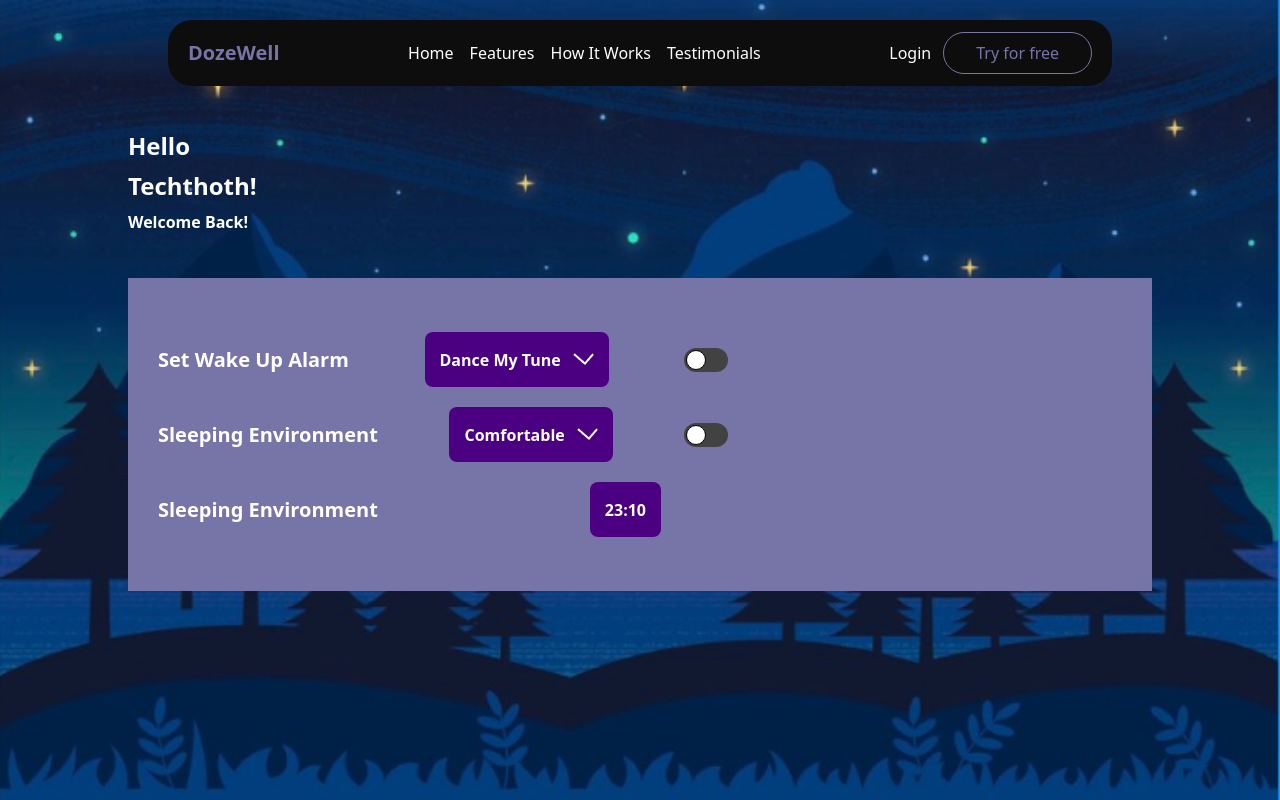
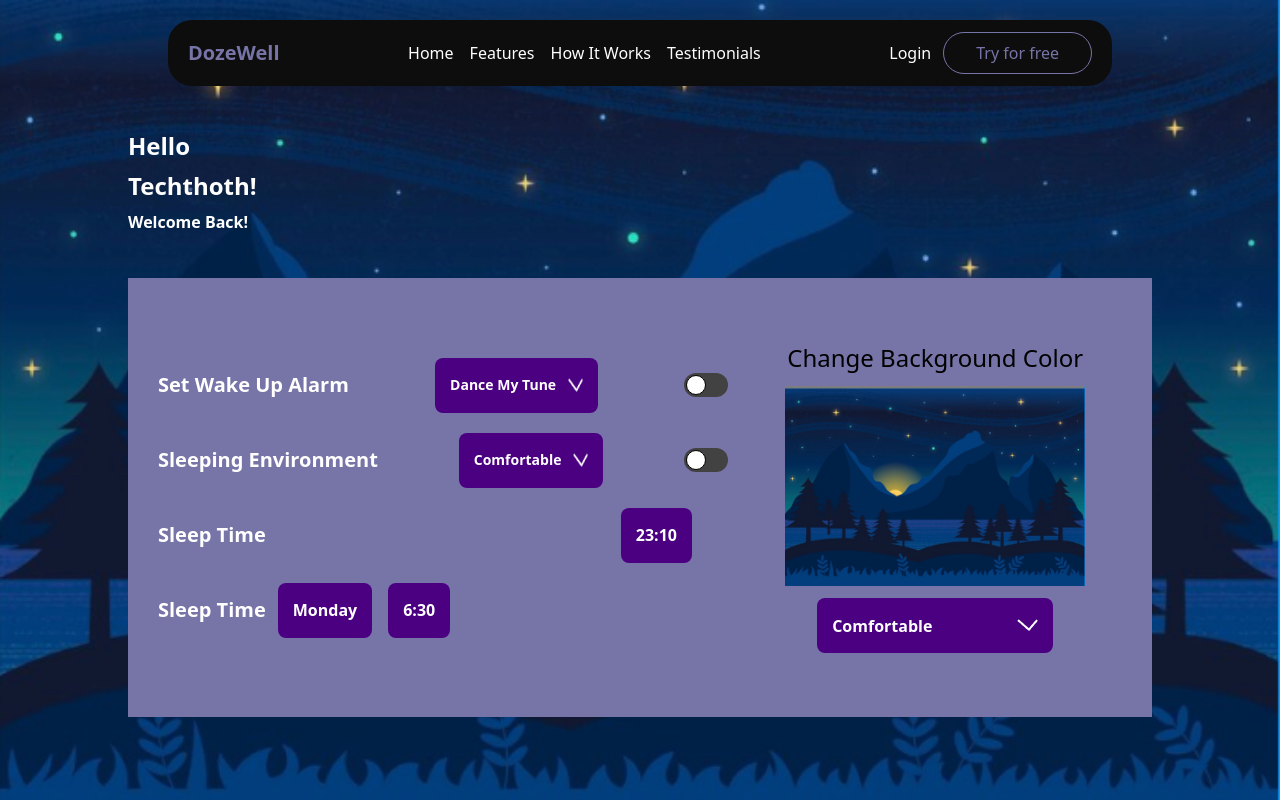
Before and after one commit to Classic-The-Demigod/DozeWell, a React (Vite) app: page /wake-up in a window 1280 px wide. Built offline with nearby package versions, Linux system fonts and the light colour scheme; a web font is replaced by a local one.

Commit message:
saving progress

```diff
--- a/src/pages/WakeUp.jsx
+++ b/src/pages/WakeUp.jsx
@@ -1,9 +1,10 @@
 import Header from "../components/Header"
 import ArrowDown from '../assets/arrow.png'
+import bg from '../assets/100vh-Bg.png'
 
 const WakeUp = () => {
     return (
-        <section className="px-[10vw] bg-hero-pattern h-lvh bg-no-repeat bg-center bg-cover">
+        <section className="md:px-[10vw] px-[15px] bg-hero-pattern h-lvh bg-no-repeat bg-center bg-cover">
             <Header />
             <div className="flex flex-col items-start justify-center gap-2 py-11">
                 <h1 className="text-white font-bold capitalize text-2xl">Hello</h1>
@@ -12,13 +13,13 @@ const WakeUp = () => {
                 {/* */}
             </div>
 
-            <main className="w-full bg-purple-dozewell flex items-center justify-between py-11 px-5">
-                <aside className="w-3/5 flex flex-col items-center justify-center">
-                    <div className="flex w-full gap-3 items-center justify-between p-[10px] h-55px">
-                        <h1 className="text-white font-bold text-xl capitalize">Set Wake up Alarm</h1>
-                        <span className="flex items-center justify-center gap-3 h-[55px] bg-[#4B0082] px-[15px] text-white capitalize font-bold rounded-lg">
+            <main className="w-full bg-purple-dozewell flex flex-col items-center justify-between py-11 px-5 md:flex md:flex-row">
+                <aside className="md:w-3/5 w-full flex flex-col items-center justify-center">
+                    <div className="flex w-full md:gap-3 items-center justify-between md:p-[10px] h-55px">
+                        <h1 className="text-white font-bold text-[12px] md:text-xl capitalize">Set Wake up Alarm</h1>
+                        <span className="flex items-center justify-center gap-3 h-[55px] bg-[#4B0082] px-2 md:px-[15px] text-white capitalize text-sm font-bold rounded-lg">
                             dance my tune
-                            <img src={ArrowDown} alt="Arrow Down" />
+                            <img src={ArrowDown} alt="Arrow Down" className="sm:h-[15px] sm:w-[15px]" />
                         </span>
                         <label className="inline-flex items-center cursor-pointer">
                             <input type="checkbox" value="" className="sr-only peer" />
@@ -27,10 +28,10 @@ const WakeUp = () => {
                     </div>
 
                     <div className="flex w-full gap-3 items-center justify-between p-[10px] h-55px">
-                        <h1 className="text-white font-bold text-xl capitalize">Sleeping Environment</h1>
-                        <span className="flex items-center justify-center gap-3 h-[55px] bg-[#4B0082] px-[15px] text-white capitalize font-bold rounded-lg">
+                        <h1 className="text-white font-bold text-[12px] md:text-xl capitalize">Sleeping Environment</h1>
+                        <span className="flex items-center justify-center gap-3 h-[55px] bg-[#4B0082] px-6 md:px-[15px] text-white capitalize text-sm font-bold rounded-lg">
                             Comfortable
-                            <img src={ArrowDown} alt="Arrow Down" />
+                            <img src={ArrowDown} alt="Arrow Down" className="sm:h-[15px] sm:w-[15px]"/>
                         </span>
                         <label className="inline-flex items-center cursor-pointer">
                             <input type="checkbox" value="" className="sr-only peer" />
@@ -39,13 +40,32 @@ const WakeUp = () => {
                     </div>
 
                     <div className="flex w-full gap-3 items-center justify-start p-[10px] h-55px">
-                        <h1 className="text-white font-bold text-xl capitalize">Sleeping Environment</h1>
-                        <span className="flex items-center justify-center gap-3 h-[55px] ml-[200px] bg-[#4B0082] px-[15px] text-white capitalize font-bold rounded-lg">
+                        <h1 className="text-white font-bold text-xl capitalize">Sleep Time</h1>
+                        <span className="flex items-center justify-center gap-3 h-[55px] ml-14 md:ml-[343px] bg-[#4B0082] px-[15px] text-white capitalize font-bold rounded-lg">
                             23:10
                         </span>
                     </div>
+
+                    <div className="flex w-full gap-3 items-center justify-start p-[10px] h-55px">
+                        <h1 className="text-white font-bold text-xl capitalize">Sleep Time</h1>
+                        <div className="flex items-center justify-center gap-4">
+                            <span className="flex items-center justify-center gap-3 h-[55px] ml-md:[250px] bg-[#4B0082] px-[15px] text-white capitalize font-bold rounded-lg">
+                                Monday
+                            </span>
+                            <span className="flex items-center justify-center gap-3 h-[55px] bg-[#4B0082] px-[15px] text-white capitalize font-bold rounded-lg">
+                                6:30
+                            </span>
+                        </div>
+                    </div>
                 </aside>
-                <div></div>
+                <div className="md:w-2/5 py-5 flex items-center justify-center flex-col gap-3">
+                    <p className="capitalize text-2xl">Change Background Color</p>
+                    <img src={bg} alt="img" className="h-[200px] w-[300px]"/>
+                    <span className="flex items-center w-3/5 justify-between gap-3 h-[55px] bg-[#4B0082] px-[15px] text-white capitalize font-bold rounded-lg">
+                            Comfortable
+                            <img src={ArrowDown} alt="Arrow Down" />
+                        </span>
+                </div>
             </main>
         </section>
     )
```
